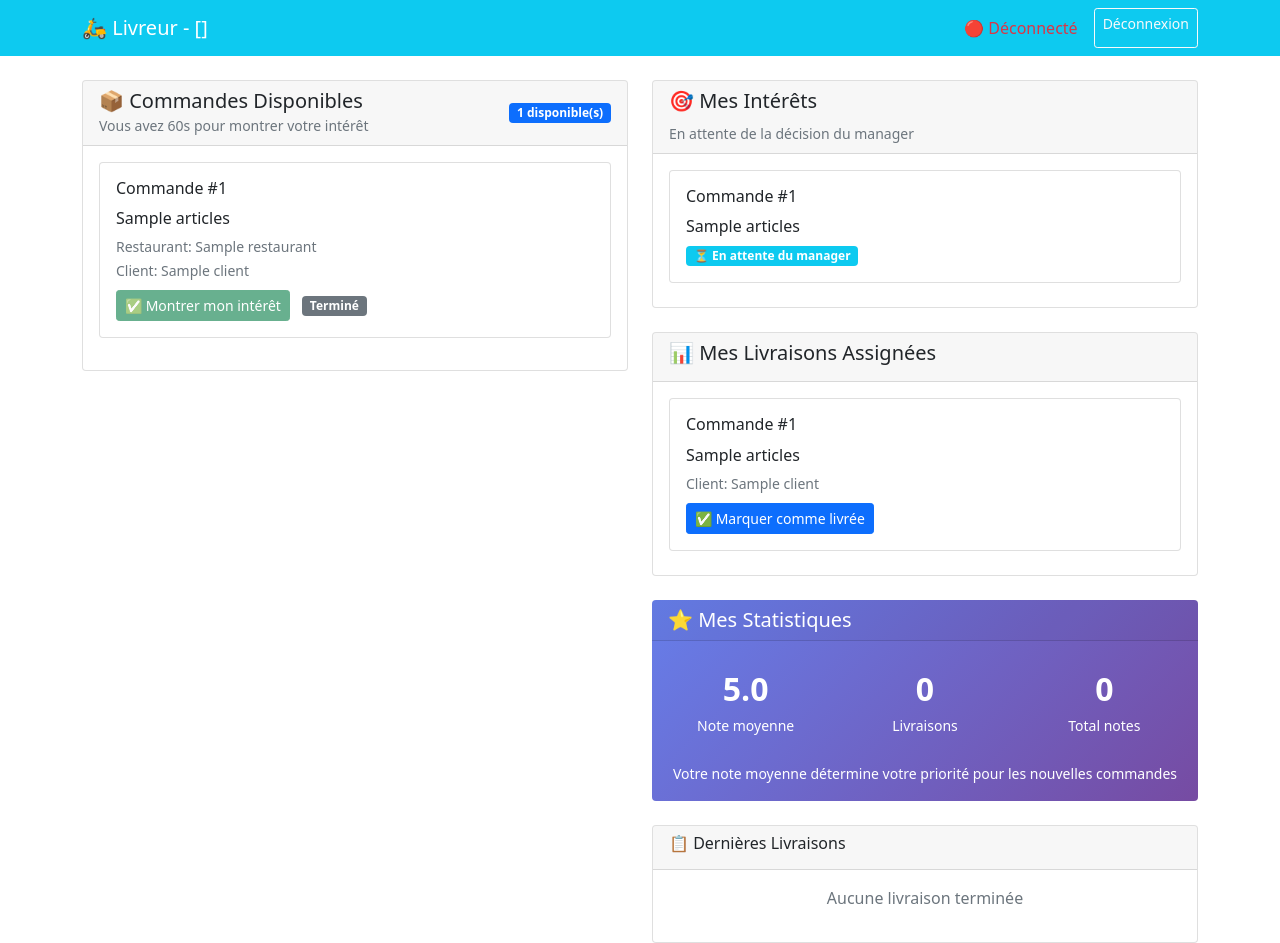
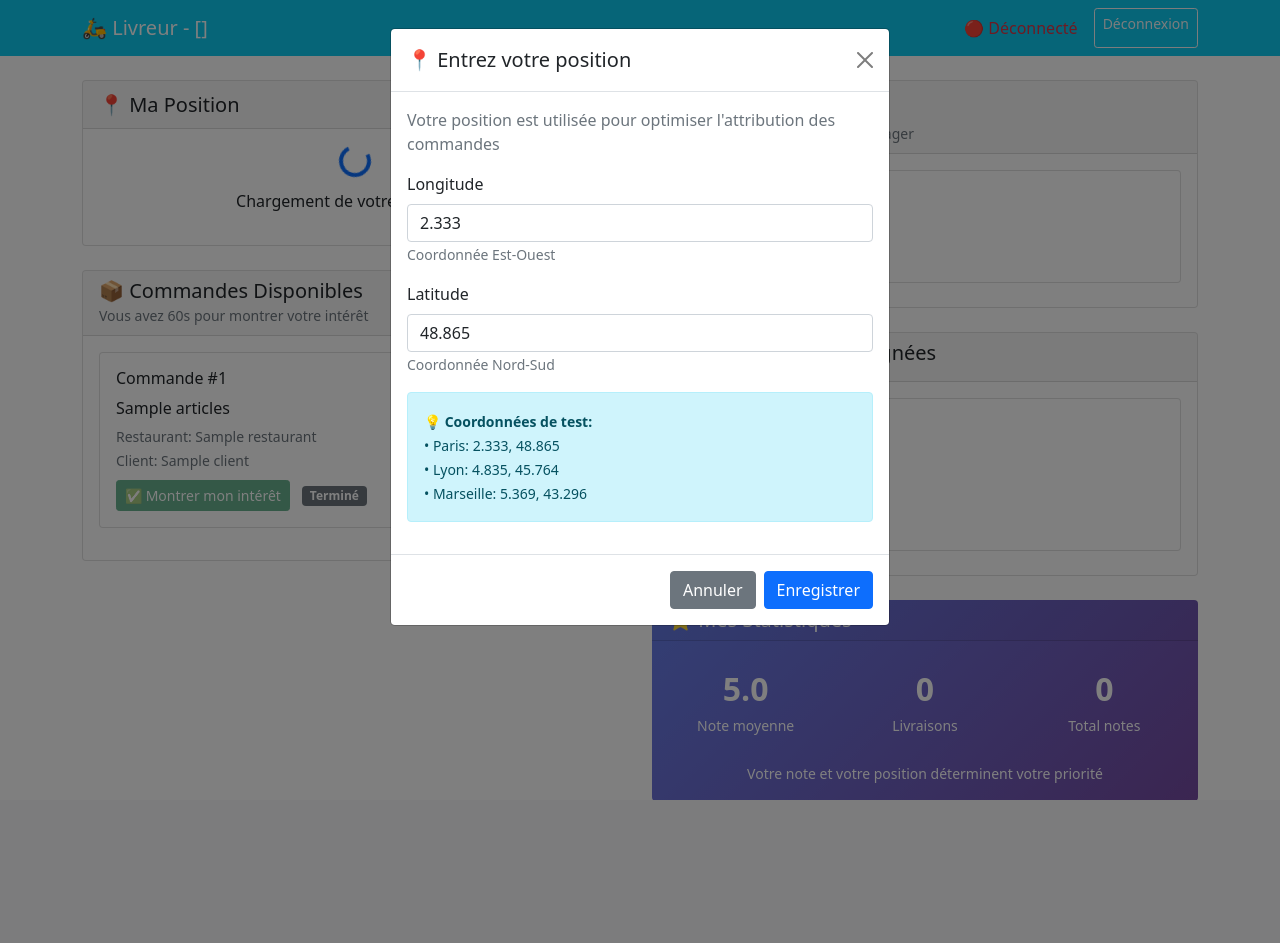
Before and after one commit to Rafi-Bettaieb/UberEats_redis, a Flask app: template templates/livreur_simple.html in a window 1280 px wide. After the commit the page ends 800 px from the top, so only its background shows below. Run offline with Flask 3, Linux system fonts and the light colour scheme; the template is opened without the code that fills it: most values are stand-ins (such as "Sample title", 1, 10 or a date in 2020); data that the repository does not hold is empty.

Commit message:
ajout des coordonnées

```diff
--- a/app.py
+++ b/app.py
@@ -630,6 +630,158 @@ def get_livreur_stats(livreur_id):
         return {'status': 'error', 'message': str(e)}
 
 
+# Ajouter cette fonction pour calculer la distance
+def calculate_distance(lon1, lat1, lon2, lat2):
+    """Calcule la distance en km entre deux points GPS"""
+    try:
+        from math import radians, sin, cos, sqrt, atan2
+
+        # Convertir les degrés en radians
+        lon1, lat1, lon2, lat2 = map(radians, [float(lon1), float(lat1), float(lon2), float(lat2)])
+
+        # Formule de Haversine
+        dlon = lon2 - lon1
+        dlat = lat2 - lat1
+        a = sin(dlat/2)**2 + cos(lat1) * cos(lat2) * sin(dlon/2)**2
+        c = 2 * atan2(sqrt(a), sqrt(1-a))
+        radius_earth = 6371  # Rayon de la Terre en km
+
+        return round(radius_earth * c, 2)
+    except Exception as e:
+        print(f"Erreur calcul distance: {e}")
+        return float('inf')
+
+# Ajouter cette route pour mettre à jour la position du livreur
+@app.route('/update_position', methods=['POST'])
+def update_position():
+    try:
+        data = request.get_json()
+        livreur_id = session.get('username')
+        longitude = data.get('longitude')
+        latitude = data.get('latitude')
+
+        if not longitude or not latitude:
+            return {'status': 'error', 'message': 'Coordonnées manquantes'}
+
+        # Stocker la position du livreur
+        r.geoadd("livreurs:positions", (longitude, latitude, livreur_id))
+
+        # Stocker aussi dans un hash pour récupération facile
+        r.hset(f"livreur:{livreur_id}:position", mapping={
+            "longitude": longitude,
+            "latitude": latitude,
+            "updated_at": datetime.now().isoformat()
+        })
+
+        publish_event('position_updated', {
+            'driver_id': livreur_id,
+            'longitude': longitude,
+            'latitude': latitude
+        })
+
+        return {'status': 'success', 'message': 'Position mise à jour'}
+
+    except Exception as e:
+        return {'status': 'error', 'message': str(e)}
+
+# Modifier la fonction d'attribution automatique pour utiliser la distance
+def schedule_auto_assignment(order_id, delay_seconds):
+    """Programme l'attribution automatique après un délai"""
+    def auto_assign():
+        time.sleep(delay_seconds)
+
+        # Vérifier si la commande existe toujours et n'est pas déjà assignée
+        order_data = r.hgetall(f"order:{order_id}")
+        if not order_data or order_data.get('status') != 'ready':
+            return
+
+        candidates = r.lrange(f"candidates:{order_id}", 0, -1)
+
+        if candidates:
+            # Récupérer les coordonnées du restaurant
+            resto_lon = order_data.get('restaurant_lon', '2.333')  # Default Paris
+            resto_lat = order_data.get('restaurant_lat', '48.865')  # Default Paris
+
+            # Calculer le meilleur livreur basé sur score et distance
+            best_livreur = None
+            best_score = -1
+
+            for candidate in candidates:
+                # Récupérer le score
+                driver_score = get_livreur_score(candidate)
+
+                # Récupérer la position
+                driver_pos = r.hgetall(f"livreur:{candidate}:position")
+                if driver_pos:
+                    # Calculer la distance
+                    distance = calculate_distance(
+                        resto_lon, resto_lat,
+                        driver_pos['longitude'], driver_pos['latitude']
+                    )
+
+                    # Score combiné: (score^2) / (distance + 1)
+                    # On donne plus de poids au score et on évite la division par zéro
+                    combined_score = (driver_score ** 2) / (distance + 1)
+
+                    if combined_score > best_score:
+                        best_score = combined_score
+                        best_livreur = candidate
+                else:
+                    # Si pas de position, utiliser seulement le score
+                    if driver_score > best_score:
+                        best_score = driver_score
+                        best_livreur = candidate
+
+            if best_livreur:
+                # Assigner la commande
+                r.hset(f"order:{order_id}", "status", "assigned")
+                r.hset(f"order:{order_id}", "assigned_driver", best_livreur)
+                r.delete(f"candidates:{order_id}")
+                r.delete(f"order_timer:{order_id}")
+
+                # Récupérer les infos pour le log
+                driver_pos = r.hgetall(f"livreur:{best_livreur}:position")
+                distance_info = ""
+                if driver_pos:
+                    distance = calculate_distance(
+                        resto_lon, resto_lat,
+                        driver_pos['longitude'], driver_pos['latitude']
+                    )
+                    distance_info = f" (distance: {distance}km)"
+
+                publish_event('auto_assignment', {
+                    'order_id': order_id,
+                    'driver_id': best_livreur,
+                    'score': get_livreur_score(best_livreur),
+                    'distance': distance_info
+                })
+
+                print(f"🤖 Attribution automatique: {order_id} -> {best_livreur}{distance_info}")
+
+    thread = threading.Thread(target=auto_assign, daemon=True)
+    thread.start()
+
+# Ajouter une route pour récupérer la position actuelle
+@app.route('/get_my_position')
+def get_my_position():
+    try:
+        livreur_id = session.get('username')
+        position = r.hgetall(f"livreur:{livreur_id}:position")
+
+        if position:
+            return {
+                'status': 'success',
+                'position': position
+            }
+        else:
+            return {
+                'status': 'success',
+                'position': None
+            }
+    except Exception as e:
+        return {'status': 'error', 'message': str(e)}
+
+
 @app.context_processor
 def utility_processor():
     def has_candidates(order_id):
--- a/templates/livreur_simple.html
+++ b/templates/livreur_simple.html
@@ -37,6 +37,9 @@
             font-size: 2rem;
             font-weight: bold;
         }
+        .position-status {
+            font-size: 0.8rem;
+        }
     </style>
 </head>
 <body>
@@ -53,9 +56,68 @@
     <!-- Container pour les notifications -->
     <div class="notification-container" id="notificationContainer"></div>
 
+    <!-- Modal pour entrer les coordonnées -->
+    <div class="modal fade" id="positionModal" tabindex="-1">
+        <div class="modal-dialog">
+            <div class="modal-content">
+                <div class="modal-header">
+                    <h5 class="modal-title">📍 Entrez votre position</h5>
+                    <button type="button" class="btn-close" data-bs-dismiss="modal"></button>
+                </div>
+                <div class="modal-body">
+                    <p class="text-muted">Votre position est utilisée pour optimiser l'attribution des commandes</p>
+                    <div class="mb-3">
+                        <label class="form-label">Longitude</label>
+                        <input type="number" step="any" class="form-control" id="longitudeInput"
+                               placeholder="Ex: 2.333" value="2.333">
+                        <small class="text-muted">Coordonnée Est-Ouest</small>
+                    </div>
+                    <div class="mb-3">
+                        <label class="form-label">Latitude</label>
+                        <input type="number" step="any" class="form-control" id="latitudeInput"
+                               placeholder="Ex: 48.865" value="48.865">
+                        <small class="text-muted">Coordonnée Nord-Sud</small>
+                    </div>
+                    <div class="alert alert-info">
+                        <small>
+                            💡 <strong>Coordonnées de test:</strong><br>
+                            • Paris: 2.333, 48.865<br>
+                            • Lyon: 4.835, 45.764<br>
+                            • Marseille: 5.369, 43.296
+                        </small>
+                    </div>
+                </div>
+                <div class="modal-footer">
+                    <button type="button" class="btn btn-secondary" data-bs-dismiss="modal">Annuler</button>
+                    <button type="button" class="btn btn-primary" onclick="savePosition()">Enregistrer</button>
+                </div>
+            </div>
+        </div>
+    </div>
+
     <div class="container mt-4">
         <div class="row">
             <div class="col-md-6">
+                <!-- Carte de position -->
+                <div class="card mb-4">
+                    <div class="card-header d-flex justify-content-between align-items-center">
+                        <h5 class="mb-0">📍 Ma Position</h5>
+                        <button class="btn btn-outline-primary btn-sm" onclick="showPositionModal()">
+                            ✏️ Modifier
+                        </button>
+                    </div>
+                    <div class="card-body">
+                        <div id="positionInfo">
+                            <div class="text-center">
+                                <div class="spinner-border text-primary" role="status">
+                                    <span class="visually-hidden">Chargement...</span>
+                                </div>
+                                <p class="mt-2">Chargement de votre position...</p>
+                            </div>
+                        </div>
+                    </div>
+                </div>
+
                 <div class="card">
                     <div class="card-header d-flex justify-content-between align-items-center">
                         <div>
@@ -170,51 +232,8 @@
                         </div>
                         <div class="mt-3 text-center">
                             <small>
-                                Votre note moyenne détermine votre priorité pour les nouvelles commandes
+                                Votre note et votre position déterminent votre priorité
                             </small>
-                        </div>
-                    </div>
-                </div>
-
-                <!-- Historique des livraisons -->
-                <div class="card mt-4">
-                    <div class="card-header">
-                        <h6>📋 Dernières Livraisons</h6>
-                    </div>
-                    <div class="card-body">
-                        <div id="deliveryHistory">
-                            {% for order in assigned_orders %}
-                                {% if order.status == 'delivered' %}
-                                <div class="card mb-2">
-                                    <div class="card-body py-2">
-                                        <div class="d-flex justify-content-between align-items-center">
-                                            <div>
-                                                <strong>#{{ order.id }}</strong>
-                                                <br>
-                                                <small>{{ order.articles }}</small>
-                                            </div>
-                                            <div class="text-end">
-                                                {% if order.client_rating %}
-                                                <span class="text-warning">
-                                                    {% for i in range(5) %}
-                                                        {% if i < order.client_rating|int %}⭐{% else %}☆{% endif %}
-                                                    {% endfor %}
-                                                </span>
-                                                <br>
-                                                <small class="text-white bg-success px-1 rounded">{{ order.client_rating }}/5</small>
-                                                {% else %}
-                                                <span class="text-muted">En attente de note</span>
-                                                {% endif %}
-                                            </div>
-                                        </div>
-                                    </div>
-                                </div>
-                                {% endif %}
-                            {% endfor %}
-
-                            {% if not assigned_orders or not assigned_orders|selectattr('status', 'equalto', 'delivered')|list %}
-                            <p class="text-muted text-center">Aucune livraison terminée</p>
-                            {% endif %}
                         </div>
                     </div>
                 </div>
@@ -222,10 +241,105 @@
         </div>
     </div>
 
+    <!-- Bootstrap JS -->
+    <script src="https://cdn.jsdelivr.net/npm/bootstrap@5.1.3/dist/js/bootstrap.bundle.min.js"></script>
+
     <script>
         // Stocker les timers initiaux pour chaque commande
         const orderTimers = {};
         let eventSource = null;
+        let hasPosition = false;
+
+        // Charger la position au démarrage
+        function loadPosition() {
+            fetch('/get_my_position')
+                .then(response => response.json())
+                .then(data => {
+                    if (data.status === 'success') {
+                        if (data.position) {
+                            displayPosition(data.position);
+                            hasPosition = true;
+                        } else {
+                            showPositionModal();
+                        }
+                    }
+                })
+                .catch(error => {
+                    console.error('Erreur chargement position:', error);
+                    showPositionModal();
+                });
+        }
+
+        function displayPosition(position) {
+            const positionInfo = document.getElementById('positionInfo');
+            positionInfo.innerHTML = `
+                <div class="text-center">
+                    <h4 class="text-success">📍 Position enregistrée</h4>
+                    <div class="mt-3">
+                        <div class="row">
+                            <div class="col-6">
+                                <strong>Longitude</strong><br>
+                                <span class="text-primary">${position.longitude}</span>
+                            </div>
+                            <div class="col-6">
+                                <strong>Latitude</strong><br>
+                                <span class="text-primary">${position.latitude}</span>
+                            </div>
+                        </div>
+                        <div class="mt-3">
+                            <small class="text-muted position-status">
+                                Dernière mise à jour: ${new Date(position.updated_at).toLocaleTimeString()}
+                            </small>
+                        </div>
+                    </div>
+                </div>
+            `;
+        }
+
+        function showPositionModal() {
+            const positionModal = new bootstrap.Modal(document.getElementById('positionModal'));
+            positionModal.show();
+        }
+
+        function savePosition() {
+            const longitude = document.getElementById('longitudeInput').value;
+            const latitude = document.getElementById('latitudeInput').value;
+
+            if (!longitude || !latitude) {
+                alert('Veuillez entrer des coordonnées valides');
+                return;
+            }
+
+            fetch('/update_position', {
+                method: 'POST',
+                headers: {
+                    'Content-Type': 'application/json',
+                },
+                body: JSON.stringify({
+                    longitude: longitude,
+                    latitude: latitude
+                })
+            })
+            .then(response => response.json())
+            .then(data => {
+                if (data.status === 'success') {
+                    const positionModal = bootstrap.Modal.getInstance(document.getElementById('positionModal'));
+                    positionModal.hide();
+
+                    showNotification('✅ Position enregistrée avec succès!', 'success');
+
+                    // Recharger l'affichage de la position
+                    loadPosition();
+                    hasPosition = true;
+                } else {
+                    alert('Erreur: ' + data.message);
+                }
+            })
+            .catch(error => {
+                alert('Erreur de connexion');
+                console.error('Erreur:', error);
+            });
+        }
 
         // Initialiser les timers pour chaque commande disponible
         {% for order in available_orders %}
@@ -234,7 +348,6 @@
         {% endfor %}
 
         function startTimer(orderId) {
-            // Récupérer le temps restant réel depuis le serveur
             fetch(`/get_timer_status/${orderId}`)
                 .then(response => response.json())
                 .then(data => {
@@ -249,7 +362,6 @@
                 })
                 .catch(error => {
                     console.error('Erreur:', error);
-                    // Fallback: utiliser le compteur local
                     updateTimer(orderId);
                 });
         }
@@ -262,7 +374,6 @@
                 timerElement.textContent = orderTimers[orderId] + 's';
                 orderTimers[orderId]--;
 
-                // Mettre à jour le style en fonction du temps restant
                 if (orderTimers[orderId] < 10) {
                     timerElement.className = 'badge bg-danger ms-2 timer-warning';
                 } else if (orderTimers[orderId] < 30) {
@@ -277,7 +388,6 @@
                 timerElement.className = 'badge bg-secondary ms-2';
                 document.getElementById(`btn-interest-${orderId}`).disabled = true;
 
-                // Vérifier auprès du serveur si le timer est vraiment expiré
                 fetch(`/get_timer_status/${orderId}`)
                     .then(response => response.json())
                     .then(data => {
@@ -290,6 +400,12 @@
         }
 
         function montrerInteret(orderId) {
+            if (!hasPosition) {
+                showNotification('❌ Veuillez d\'abord enregistrer votre position', 'warning');
+                showPositionModal();
+                return;
+            }
+
             fetch(`/montrer_interet/${orderId}`, { method: 'POST' })
                 .then(response => response.json())
                 .then(data => {
@@ -297,13 +413,8 @@
                         document.getElementById(`btn-interest-${orderId}`).disabled = true;
                         document.getElementById(`btn-interest-${orderId}`).textContent = '✅ Intérêt montré';
 
-                        // Ajouter à la liste des intérêts
                         addToMyInterests(orderId);
-
-                        // Retirer de la liste des disponibles
                         removeFromAvailable(orderId);
-
-                        // Mettre à jour le compteur
                         updateAvailableCount(-1);
 
                     } else {
@@ -358,15 +469,12 @@
                 .then(response => response.json())
                 .then(data => {
                     if (data.status === 'success') {
-                        // Retirer de la liste des assignées
                         const assignedOrder = document.getElementById(`assigned-${orderId}`);
                         if (assignedOrder) {
                             assignedOrder.remove();
                         }
 
                         showNotification(`✅ Commande #${orderId} marquée comme livrée! Le client pourra vous noter.`, 'success');
-
-                        // Mettre à jour les statistiques
                         loadLivreurStats();
 
                     } else {
@@ -379,7 +487,6 @@
                 });
         }
 
-        // Fonction pour charger les statistiques du livreur
         function loadLivreurStats() {
             fetch(`/get_livreur_stats/{{ username }}`)
                 .then(response => response.json())
@@ -402,7 +509,6 @@
                 });
         }
 
-        // Connexion aux événements temps réel
         function connectToEvents() {
             eventSource = new EventSource('/events');
 
@@ -431,15 +537,19 @@
                     case 'driver_rated':
                         if (data.data.driver_id === '{{ username }}') {
                             showNotification(`⭐ Nouvelle note: ${data.data.rating}/5 de ${data.data.client}`, 'success');
-                            loadLivreurStats(); // Recharger les statistiques
+                            loadLivreurStats();
                         }
                         break;
                     case 'order_cancelled':
                         showNotification(`❌ Commande #${data.data.order_id} annulée`, 'warning');
-                        // Retirer de la liste des intérêts si présente
                         const interestElement = document.getElementById(`interest-${data.data.order_id}`);
                         if (interestElement) {
                             interestElement.remove();
+                        }
+                        break;
+                    case 'position_updated':
+                        if (data.data.driver_id === '{{ username }}') {
+                            loadPosition();
                         }
                         break;
                 }
@@ -457,7 +567,6 @@
         function handleNewOrder(data) {
             showNotification(`🆕 Nouvelle commande disponible #${data.order_id}`, 'success');
 
-            // Ajouter à la liste des disponibles si pas déjà présente
             if (!document.getElementById(`available-order-${data.order_id}`)) {
                 const newOrderHtml = `
                     <div class="card order-card mb-3" id="available-order-${data.order_id}">
@@ -482,7 +591,6 @@
                 document.getElementById('availableOrders').insertAdjacentHTML('afterbegin', newOrderHtml);
                 updateAvailableCount(1);
 
-                // Démarrer le timer
                 orderTimers[data.order_id] = 60;
                 startTimer(data.order_id);
             }
@@ -492,13 +600,11 @@
             if (data.driver_id === '{{ username }}') {
                 showNotification(`🎉 Vous avez été assigné à la commande #${data.order_id}`, 'success');
 
-                // Retirer de la liste des intérêts
                 const interestElement = document.getElementById(`interest-${data.order_id}`);
                 if (interestElement) {
                     interestElement.remove();
                 }
 
-                // Ajouter à la liste des assignées
                 const assignedHtml = `
                     <div class="card mb-2" id="assigned-${data.order_id}">
                         <div class="card-body">
@@ -529,7 +635,6 @@
 
             document.getElementById('notificationContainer').appendChild(notification);
 
-            // Auto-supprimer après 5 secondes
             setTimeout(() => {
                 if (notification.parentNode) {
                     notification.remove();
@@ -538,17 +643,16 @@
         }
 
         // Initialisation
+        loadPosition();
         loadLivreurStats();
         connectToEvents();
 
-        // Nettoyer à la fermeture de la page
         window.addEventListener('beforeunload', function() {
             if (eventSource) {
                 eventSource.close();
             }
         });
 
-        // Rafraîchissement automatique toutes les 2 minutes pour synchronisation
         setInterval(() => {
             location.reload();
         }, 120000);
```
